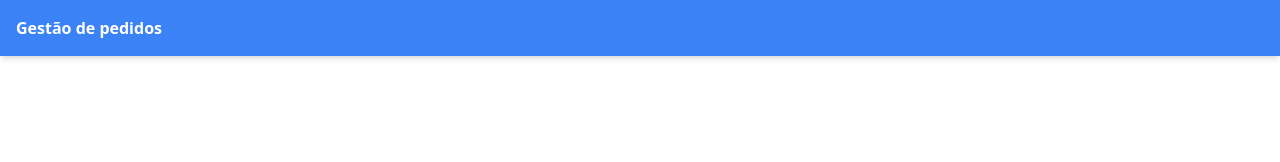
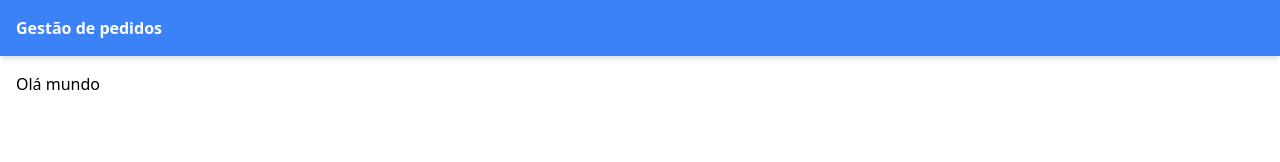
Before and after one commit to gioliveirass/fe-poc, a React (Create React App) app: page / in a window 1280 px wide. Shown: the top 162 px of the page. Built offline with nearby package versions, Linux system fonts and the light colour scheme.

Commit message:
feat: create router

```diff
--- a/package.json
+++ b/package.json
@@ -14,6 +14,7 @@
     "@types/react-dom": "^19.1.5",
     "react": "^19.1.0",
     "react-dom": "^19.1.0",
+    "react-router": "^7.6.0",
     "react-scripts": "5.0.1",
     "typescript": "^4.9.5",
     "web-vitals": "^2.1.4"
--- a/src/App.tsx
+++ b/src/App.tsx
@@ -1,11 +1,8 @@
-import Header from "./components/Header";
+import router from "./routes";
+import { RouterProvider } from "react-router";
 
 function App() {
-  return (
-    <>
-      <Header />
-    </>
-  );
+  return <RouterProvider router={router} />;
 }
 
 export default App;
--- a/src/components/Header/index.tsx
+++ b/src/components/Header/index.tsx
@@ -1,8 +1,6 @@
-import React from "react";
-
 const Header = () => {
   return (
-    <header className="w-screen inline-flex p-4 bg-blue-500 mb-8 shadow-md">
+    <header className="w-screen inline-flex p-4 bg-blue-500 shadow-md">
       <h1 className="text-white font-bold">Gestão de pedidos</h1>
     </header>
   );
--- /dev/null
+++ b/src/layouts/main-layout/index.tsx
@@ -0,0 +1,15 @@
+import Header from "../../components/Header";
+import { Outlet } from "react-router";
+
+const MainLayout = () => {
+  return (
+    <>
+      <Header />
+      <div className="p-4">
+        <Outlet />
+      </div>
+    </>
+  );
+};
+
+export default MainLayout;
--- /dev/null
+++ b/src/pages/Homepage/index.tsx
@@ -0,0 +1,5 @@
+const Homepage = () => {
+  return <>Olá mundo</>;
+};
+
+export default Homepage;
--- /dev/null
+++ b/src/routes.tsx
@@ -0,0 +1,14 @@
+import MainLayout from "./layouts/main-layout";
+import Homepage from "./pages/Homepage";
+
+import { createBrowserRouter } from "react-router";
+
+const router = createBrowserRouter([
+  {
+    path: "/",
+    Component: MainLayout,
+    children: [{ index: true, Component: Homepage }],
+  },
+]);
+
+export default router;
```
Also changed, not shown: 1 other file (tests, documents, lock files or other folders).
